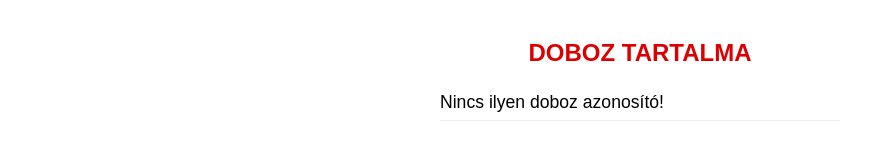
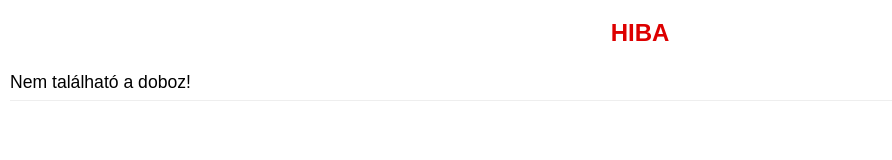
Before and after one commit to mtomcsanyi/garagetoolstock, a plain HTML site: page index.html in a window 1280 px wide. Shown: the whole page, without its empty margins (0-892 px from the left). Drawn offline with Linux system fonts and the light colour scheme.

Commit message:
Update index.html

```diff
--- a/index.html
+++ b/index.html
@@ -15,7 +15,9 @@
             font-size: 1.5rem;
             text-align: center;
             margin-bottom: 1rem;
-            color: #d00;  /* Vörös szín, mint a tűzoltós matricákon */
+            color: #d00;
+            text-transform: uppercase;
+            font-weight: bold;
         }
         ul {
             list-style-type: none;
@@ -27,27 +29,21 @@
             border-bottom: 1px solid #eee;
             font-size: 1.1rem;
         }
-        .container {
-            max-width: 400px;
-            margin: 0 auto;
-            padding: 10px;
-        }
     </style>
 </head>
 <body>
     <div class="container">
-        <h1>DOBOZ TARTALMA</h1>
+        <h1 id="doboz-cim"></h1>
         <ul id="tartalom"></ul>
     </div>
 
     <script>
-        // URL paraméterből kiolvassuk a doboz azonosítóját
-        const urlParams = new URLSearchParams(window.location.search);
-        const dobozId = urlParams.get('id');
-
-        // Dobozok tartalma (itt módosítsd a saját adataidat)
-        const adatok = {
-            "Kéziszerszámok": [
+        // Dobozok adatbázisa
+        const dobozAdatok = {
+            // Belső ID-k (URL-ben használt rövid formák)
+            "keziszerszamok": {
+                nev: "KÉZISZERSZÁMOK",
+                tartalom: [
                     "12 fogas bitfej készlet",
                     "Ablaktörlő leszedő",
                     "Bitfej átalakító",
@@ -61,26 +57,42 @@
                     "Ragszalaghúzó",
                     "Refraktométer",
                     "Övlukasztó"
-                              ],
-            "DOB-001": ["Kés", "Lábos", "Főzőkanál", "Mérleg"],
-            "Télidísz": ["LED fényfüzér", "Girland", "Tűzoltó készülék"]
+                ]
+            },
+            "konyha": {
+                nev: "KONYHA ESZKÖZÖK",
+                tartalom: ["Főzőkanál", "Kés", "Mérleg", "Lábos"]
+            },
+            "teli": {
+                nev: "TÉLI DÍSZÍTÉSEK",
+                tartalom: ["LED fényfüzér", "Girland", "Hópihe"]
+            }
         };
 
-        // Tartalom ABC sorrendbe rendezése és megjelenítése
+        // URL-ből kiolvassuk a doboz belső ID-ját
+        const urlParams = new URLSearchParams(window.location.search);
+        const dobozId = urlParams.get('id');
+
+        // Tartalom megjelenítése
+        const cimElem = document.getElementById("doboz-cim");
         const tartalomLista = document.getElementById("tartalom");
 
-        if (dobozId && adatok[dobozId]) {
-            // ABC sorrendbe rendezés
-            const rendezettTartalom = [...adatok[dobozId]].sort((a, b) => a.localeCompare(b));
+        if (dobozId && dobozAdatok[dobozId]) {
+            // Cím beállítása
+            cimElem.textContent = dobozAdatok[dobozId].nev;
+
+            // Tartalom ABC sorrendben
+            const rendezettTartalom = [...dobozAdatok[dobozId].tartalom].sort();
 
             // Megjelenítés
             rendezettTartalom.forEach(item => {
                 const li = document.createElement("li");
-                li.textContent = `• ${item}`;  // Pontozott lista
+                li.textContent = `• ${item}`;
                 tartalomLista.appendChild(li);
             });
         } else {
-            tartalomLista.innerHTML = "<li>Nincs ilyen doboz azonosító!</li>";
+            cimElem.textContent = "HIBA";
+            tartalomLista.innerHTML = "<li>Nem található a doboz!</li>";
         }
     </script>
 </body>
```
Lines whose indentation alone changed are shown as unchanged.
